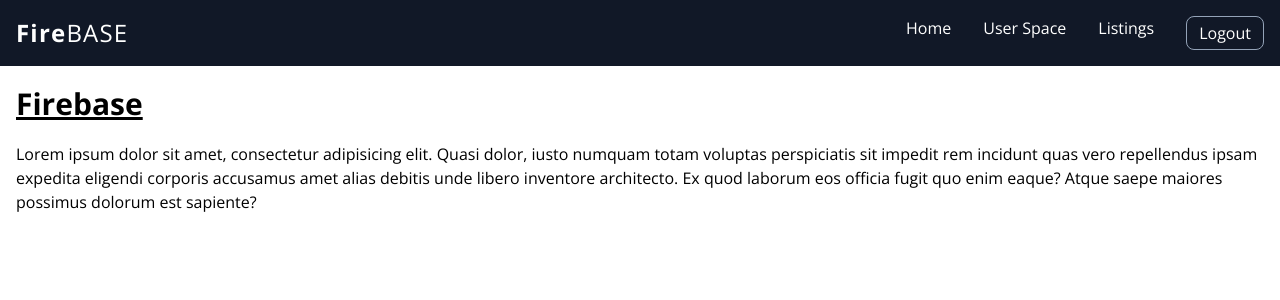
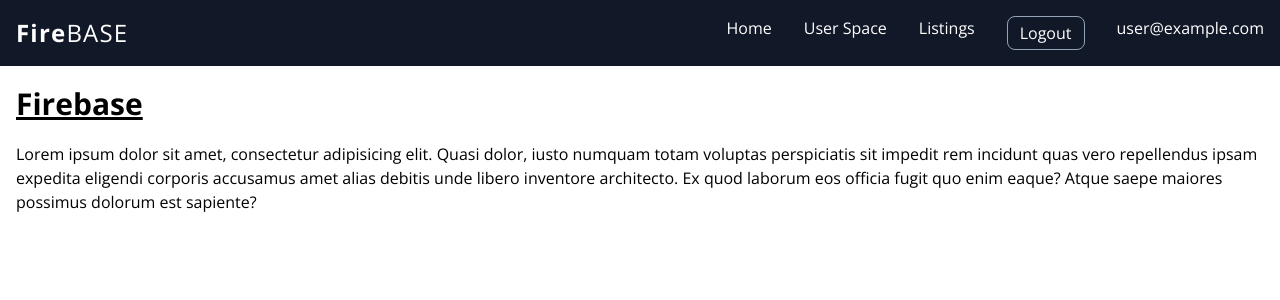
Before and after one commit to MariusCodeAcademy/type19-24_react_firebase_intro, a React (Vite) app: page / in a window 1280 px wide. Shown: the top 300 px of the page. Built offline with nearby package versions, Linux system fonts and the light colour scheme; no server answers; sample sign-in values are in the browser's storage.

Commit message:
user in header

```diff
--- a/src/App.jsx
+++ b/src/App.jsx
@@ -17,6 +17,7 @@
   // console.log('userObj ===', userObj);
 
   const isUserLoggedIn = !!userObj;
+  // const isUserLoggedIn = Boolean(userObj);
 
   useEffect(() => {
     // Specialus observeris kuris stebi musu firebase varotojo prisijungimo busena
@@ -36,11 +37,11 @@
       }
     });
   }, []);
-
+  const email = userObj?.email;
   // console.log('app ===', app);
   return (
     <div className='App '>
-      <Header isUserLoggedIn={isUserLoggedIn} />
+      <Header email={email} isUserLoggedIn={isUserLoggedIn} />
       <Routes>
         <Route path='/' element={<HomePage />} />
 
--- a/src/components/layout/Header.jsx
+++ b/src/components/layout/Header.jsx
@@ -1,7 +1,7 @@
 import { NavLink, Link } from 'react-router-dom';
 import Logout from '../auth/Logout';
 
-export default function Header({ isUserLoggedIn }) {
+export default function Header({ isUserLoggedIn, email }) {
   return (
     <header className='bg-gray-900 text-white'>
       <div className='container mx-auto flex justify-between items-center'>
@@ -35,9 +35,12 @@
             </>
           )}
           {isUserLoggedIn && (
-            <NavLink className='block p-4 hover:bg-gray-800' to='/login'>
-              <Logout />
-            </NavLink>
+            <>
+              <NavLink className='block p-4 hover:bg-gray-800' to='/login'>
+                <Logout />
+              </NavLink>
+              <p className='block p-4 hover:bg-gray-800'>{email}</p>
+            </>
           )}
         </nav>
       </div>
```
